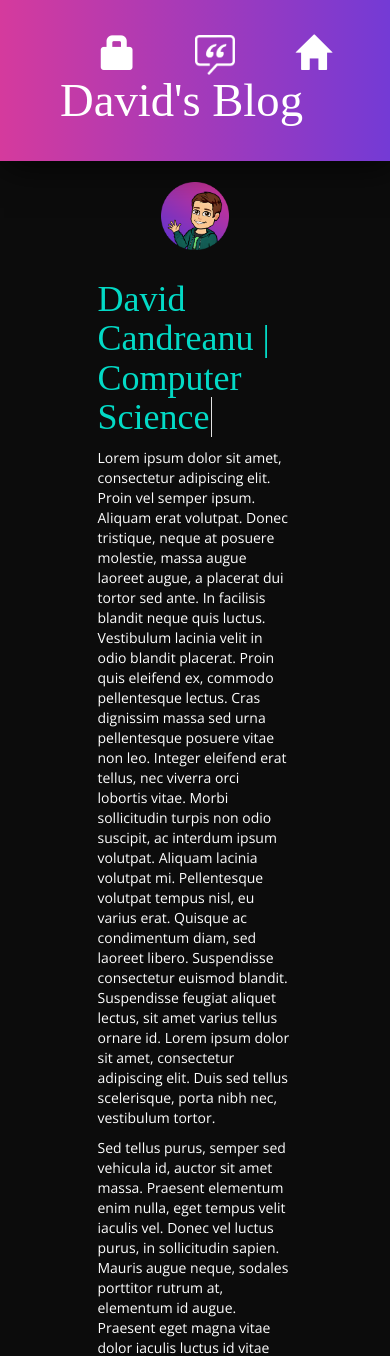
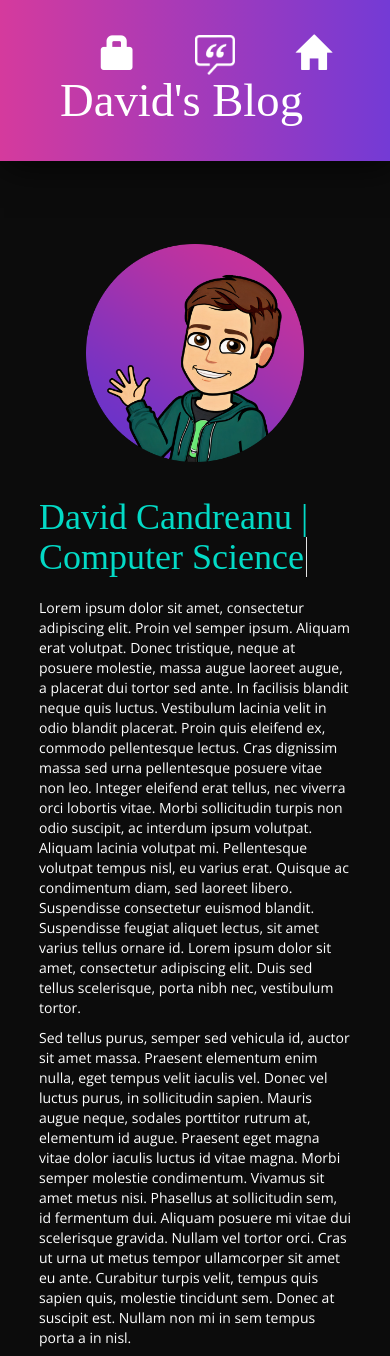
Before and after one commit to DavidCandreanu00/university-bridging-coursework, a Django app: page / in a window 390 px wide. Shown: the top 1356 px of the page. Run offline with Django 3.2, Linux system fonts and the light colour scheme; some libraries are stand-ins or nearby versions; some web fonts are replaced.

Commit message:
Making it responsive 3

```diff
--- a/blog/static/css/blog.css
+++ b/blog/static/css/blog.css
@@ -234,7 +234,32 @@ body {
     margin-right: auto;
     margin-top: 150px;
     padding-top:3%;
-    max-width: 50%;
+    width:50%;
+}
+
+@media screen and (max-width:800px) {
+  .content-container {
+    width: 80%;
+  }
+
+  .aboutme-image{
+    max-width: 40%;
+    padding-top:10%;
+  }
+}
+
+@media screen and (max-width:620px) {
+  .aboutme-image{
+    max-width: 70% ;
+    padding-top:20%;
+  }
+
+}
+
+@media screen and (max-width:470px) {
+  .animation-container{
+    min-height:180px;
+  }
 
 }
 
--- a/blog/templates/blog/base.html
+++ b/blog/templates/blog/base.html
@@ -3,6 +3,8 @@
 <html>
 
     <head>
+
+        <meta name="viewport" content="width=device-width, initial-scale=1.0">
 
         <title>David's blog</title>
 
--- a/blog/templates/blog/home.html
+++ b/blog/templates/blog/home.html
@@ -19,7 +19,7 @@
   display: flex;
   font-family: 'Recursive';
   color: #03DAC6;
-  min-height: 180px;
+  min-height: 120px;
   text-align: left;
 }
 /* ADD CURSOR */
```
